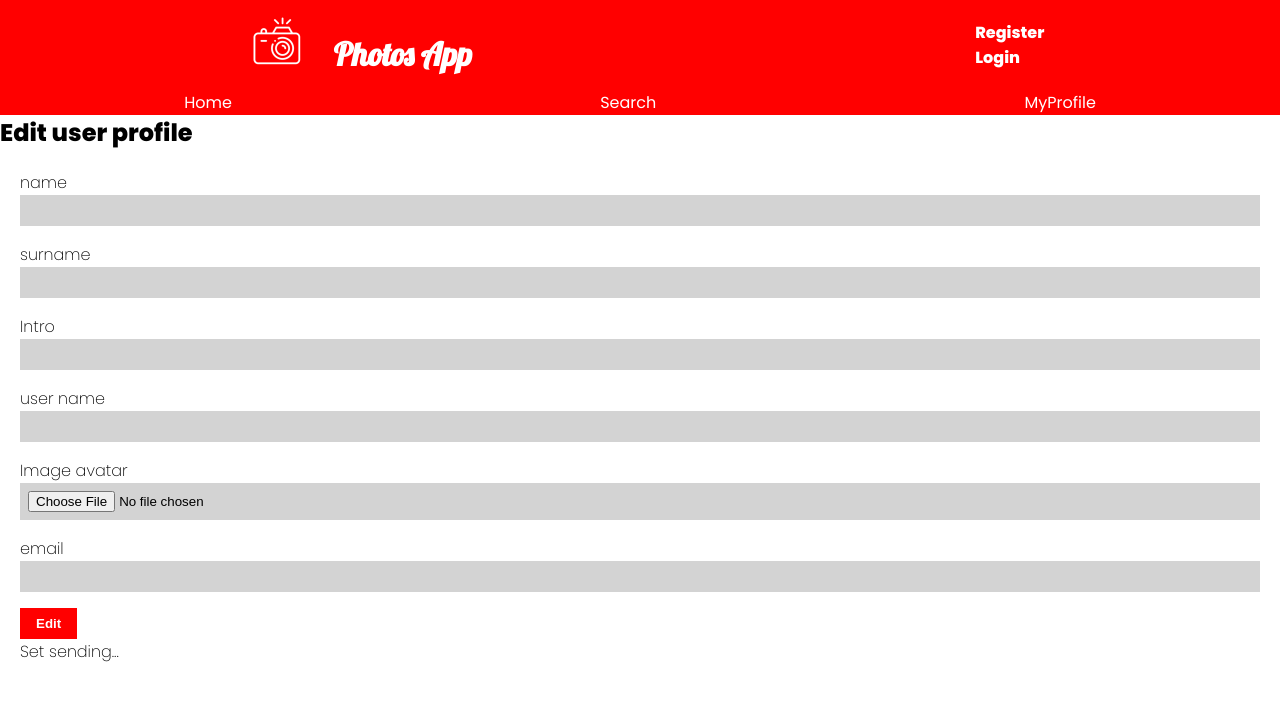
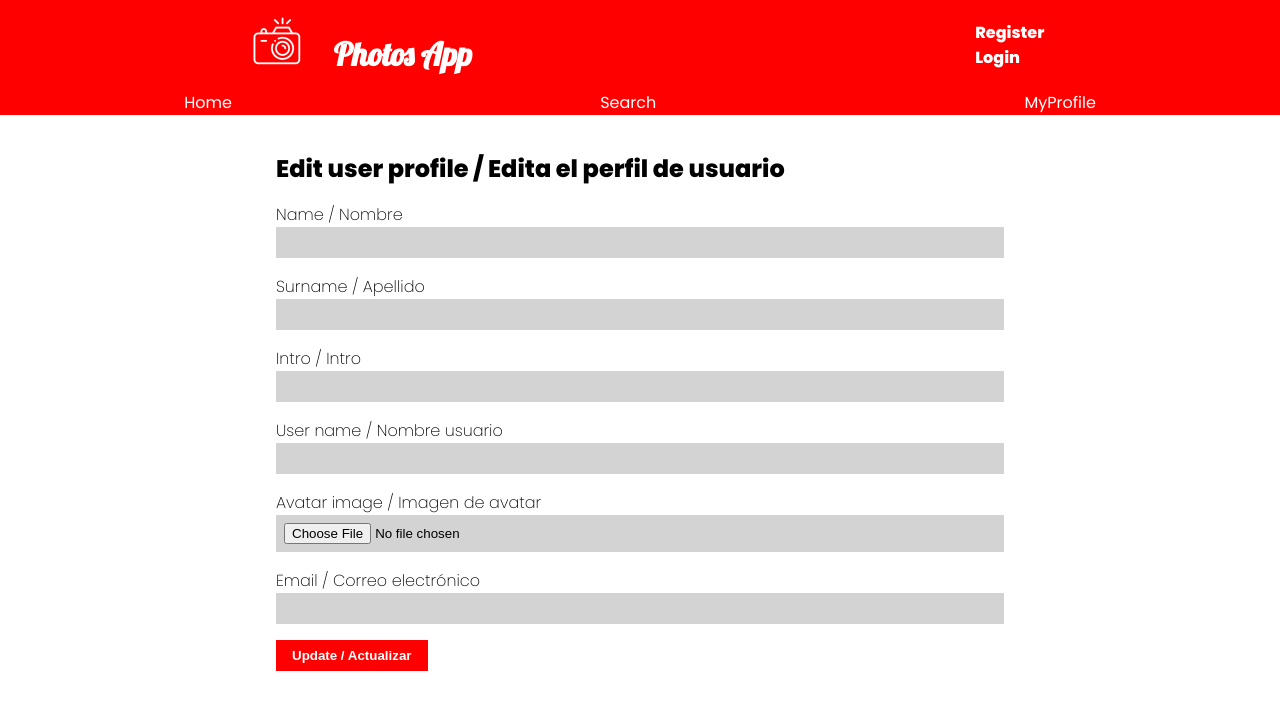
Before and after one commit to martintorreiro/PhotosAppFront, a React (Create React App) app: page /edit in a window 1280 px wide. Shown: the top 710 px of the page. Built offline with nearby package versions, Linux system fonts and the light colour scheme; the HTML template or start-up script is replaced by a standard one.

Commit message:
css and error page

```diff
--- a/src/App.css
+++ b/src/App.css
@@ -30,7 +30,10 @@ h1 {
 }
 
 main.container > section {
-  width: 100vw;
+  width: 100%;
+  padding: 1rem;
+  max-width: 800px;
+  margin: 0 auto;
 }
 
 main.container > section.error {
@@ -38,15 +41,16 @@ main.container > section.error {
   flex-direction: column;
   justify-content: center;
   align-items: center;
+  margin-top: 3rem;
+  margin-bottom: 3rem;
+  gap: 2rem;
+  text-align: center;
+  color: rgb(255, 0, 0);
 }
 
 main.container section.user-data {
   padding: 1rem;
   margin-bottom: 2rem;
-}
-
-main.container > section.error p {
-  margin-bottom: 1rem;
 }
 
 main.container > section h1 {
--- a/src/pages/EditProfile.js
+++ b/src/pages/EditProfile.js
@@ -23,34 +23,34 @@ export const EditProfile = () => {
   };
   return (
     <section>
-      <h1>Edit user profile</h1>
       <form onSubmit={handlerSubmit}>
+        <h1>Edit user profile / Edita el perfil de usuario</h1>
         <fieldset>
-          <label htmlFor="name">name</label>
+          <label htmlFor="name">Name / Nombre</label>
           <input type="text" id="name" name="name" />
         </fieldset>
         <fieldset>
-          <label htmlFor="surname">surname</label>
+          <label htmlFor="surname">Surname / Apellido</label>
           <input type="text" id="surname" name="surname" />
         </fieldset>
         <fieldset>
-          <label htmlFor="intro">Intro</label>
+          <label htmlFor="intro">Intro / Intro</label>
           <input type="text" id="intro" name="intro" />
         </fieldset>
         <fieldset>
-          <label htmlFor="newUserName">user name</label>
+          <label htmlFor="newUserName">User name / Nombre usuario</label>
           <input type="text" id="newUserName" name="newUserName" />
         </fieldset>
         <fieldset>
-          <label htmlFor="image">Image avatar</label>
+          <label htmlFor="image">Avatar image / Imagen de avatar</label>
           <input type="file" id="image" name="image" accept="image/*" />
         </fieldset>
         <fieldset>
-          <label htmlFor="email">email</label>
+          <label htmlFor="email">Email / Correo electrónico</label>
           <input type="email" id="email" name="email" />
         </fieldset>
-        <button>Edit</button>
-        {sending ? <p>Set sending...</p> : <></>}
+        <button>Update / Actualizar</button>
+        {sending ? <p></p> : <></>}
         {error ? <p>{error}</p> : <></>}
       </form>
     </section>
--- a/src/pages/ShowPost.js
+++ b/src/pages/ShowPost.js
@@ -8,7 +8,7 @@ export const ShowPost = () => {
 
   const { post, loading, error } = useGetPosts(postId);
 
-  if (loading) return <p>loading</p>;
+  if (loading) return <p>Loading / Cargando</p>;
 
   if (error) return <ErrorMessage message={error} />;
   return <Post post={post} />;
--- a/src/pages/UserProfile.js
+++ b/src/pages/UserProfile.js
@@ -9,7 +9,7 @@ export const UserProfile = () => {
   const { userProfile, loading, error } = useGetUserProfile(userName);
 
   if (loading) {
-    return <h2>loading...</h2>;
+    return <h2>Loading... / Cargando</h2>;
   }
   if (error) {
     return <h2>{error}</h2>;
--- a/src/pages/pageNotFound.js
+++ b/src/pages/pageNotFound.js
@@ -2,9 +2,16 @@ import { Link } from "react-router-dom";
 
 export const NotFoundPage = () => {
   return (
-    <section>
-      <p>page not found</p>
-      <Link to={"/"}>Back home</Link>
+    <section className="error">
+      <p>Page not found... / Página no encontrada...</p>
+      <p>
+        Click the button to go back to home page
+        <br />
+        Haz click en el botón para regresar a la página principal
+      </p>
+      <Link to={"/"}>
+        <button>:)</button>
+      </Link>
     </section>
   );
 };
```
